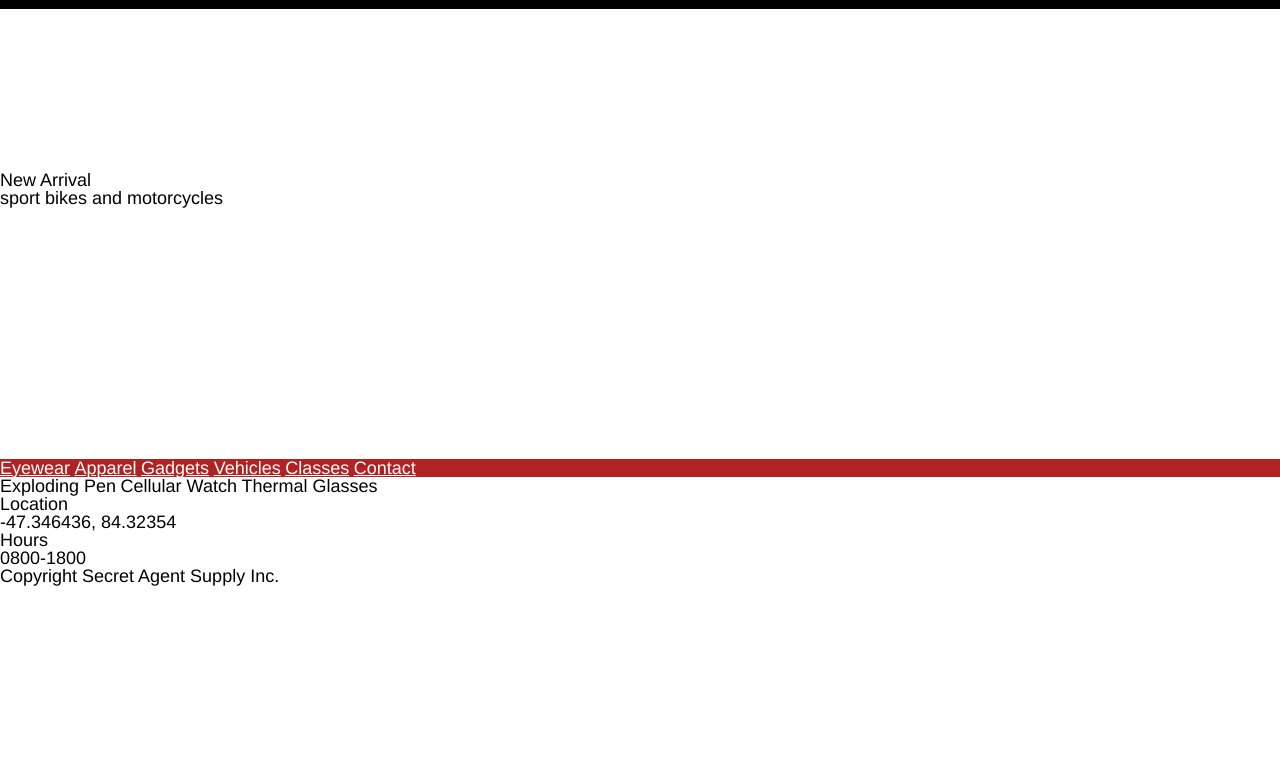
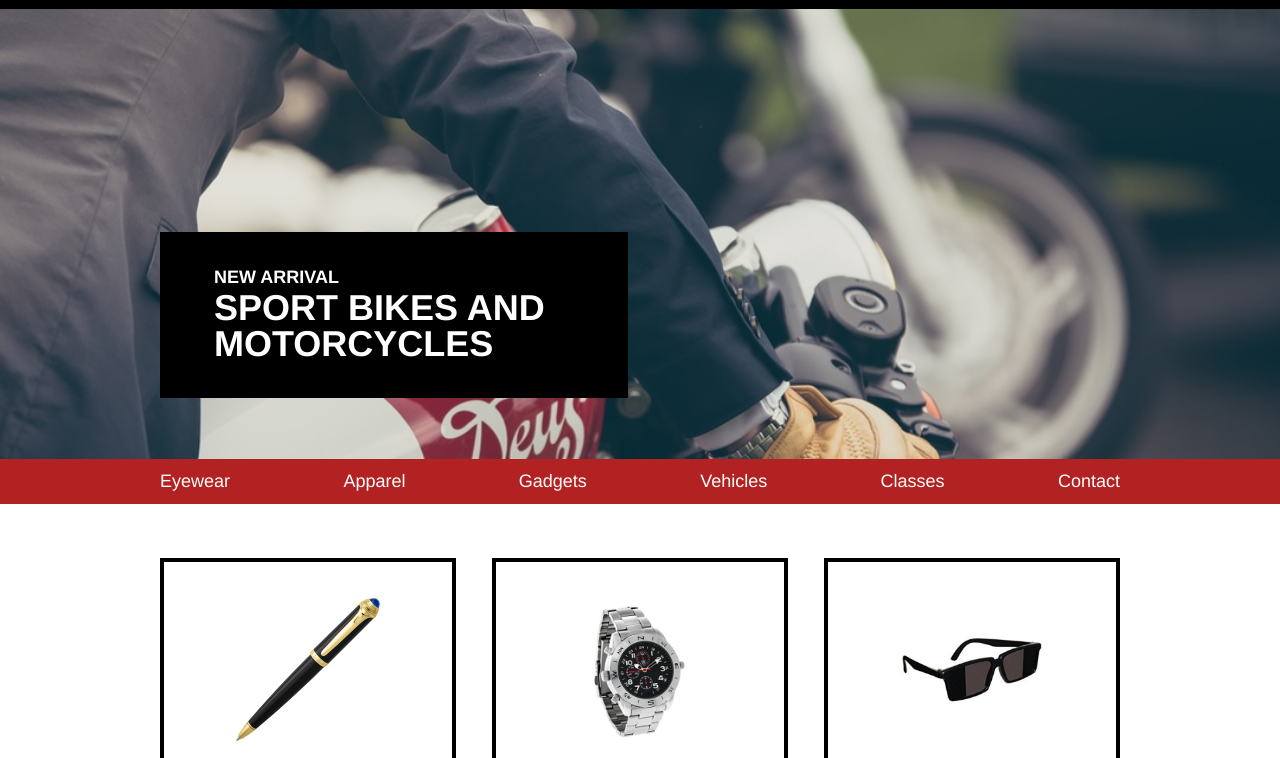
Before and after one commit to anacollado/secret-agent, a plain HTML site: page index.html in a window 1280 px wide. Shown: the part 42-800 px from the top of the page. Drawn offline with Linux system fonts and the light colour scheme.

Commit message:
Style done for standard size

```diff
--- a/index.html
+++ b/index.html
@@ -11,46 +11,61 @@
 		<div class="container">
 			<div class="header-info">
 				<img class="logo" src="./resources/images/logo.png">
-				<h3 class="title">Secret Agent Supply Inc</h3>
+				<h2 class="title">Secret Agent Supply Inc</h2>
 			</div>
 		</div>
 	</header>
 
-	<div class="bike">
+	<div class="bike-container">
+		<div class="container">
 			<div class="info">
-			<h3>New Arrival</h3>
-			<h2>sport bikes and motorcycles</h2>
+				<h2>New Arrival</h2>
+				<h3>sport bikes and motorcycles</h3>
+			</div>
 		</div>
 	</div>
 
 	<nav>
+		<div class="nav-container">
 			<a href="#">Eyewear</a>
 			<a href="#">Apparel</a>
 			<a href="#">Gadgets</a>
 			<a href="#">Vehicles</a>
 			<a href="#">Classes</a>
 			<a href="#">Contact</a>
+		</div>
 	</nav>
 
-	<div class="main">
+	<div class="main-container">
 		<div class="products">
-			<img><span>Exploding Pen</span>
-			<img><span>Cellular Watch</span>
-			<img><span>Thermal Glasses</span>
+			<div class="pic">
+				<img src="./resources/images/pen.png"><span>Exploding Pen</span>
 			</div>
+			<div class="pic">
+				<img src="./resources/images/watch.png"><span>Cellular Watch</span>
+			</div>
+			<div class="pic">
+				<img src="./resources/images/glasses.png"><span>Thermal Glasses</span>
+			</div>
+		</div>
+
 			<div class="details">
-			<div>
+				<div class="bit">
 					<span>Location</span>
 					<p>-47.346436, 84.32354</p>
 				</div>
-			<div>
+				<div class="bit">
 					<span>Hours</span>
 					<p>0800-1800</p>
 				</div>
 			</div>
 	</div>
 
-	<footer>Copyright Secret Agent Supply Inc.</footer>
+	<footer>
+		<div class="container">
+			<span>Copyright Secret Agent Supply Inc.</span>
+		</div>
+	</footer>
 </body>
 
 </html>
--- a/resources/css/style.css
+++ b/resources/css/style.css
@@ -1,3 +1,5 @@
+/*Genera Rules*/
+
 html {
 	font-size: 18px;
 }
@@ -12,10 +14,27 @@ footer {
 	font-family: Helvetica;
 }
 
-.container {
+h2 {
+	font-size: 1rem;
+}
+
+h3 {
+	font-size: 2rem;
+}
+
+span {
+	background: black;
+	color: white;
+}
+
+.container,
+.nav-container,
+.main-container {
 	width: 960px;
 	margin: auto;
 }
+
+/*Header Section*/
 
 header {
 	background-color: black;
@@ -40,19 +59,102 @@ header {
 	align-items: center;
 }
 
+/*Bike Section*/
+
+.bike-container {
+	background-image: url(../images/moto.jpeg);
+	height: 25rem;
+	display: flex;
+	width: 100%;
+	background-size: cover;
+	background-repeat: no-repeat;
+}
 
 
-.bike {
-	height: 25rem;
+ .info {
+	background-color: black;
+	color: white;
+	font-weight: bold;
+	margin-top: 9rem;
+	width: 20rem;
+	padding: 2rem 3rem;
+	text-transform: uppercase;
+	position: relative;
 }
 
-.info {
-	padding-top: 9rem;
+.info h2 {
+	margin-bottom: 0.25rem;
 }
+
+
+/*Nav bar*/
 nav {
 	background-color: firebrick;
 }
 
 nav a {
 	color: white;
+	text-decoration: none;
+	padding: 0.75rem 0rem;
 }
+
+.nav-container {
+	display: flex;
+	justify-content: space-between;
+}
+
+/*Product Section*/
+
+.products {
+	display: flex;
+	justify-content: space-between;
+	padding: 3rem 0rem;
+
+}
+
+.products img {
+	max-height: 9rem;
+	max-width: 8rem;
+	padding: 2rem 0rem;
+	margin: auto;
+
+}
+
+.pic {
+	border: 4px solid black;
+	display: flex;
+	width: 30%;
+	flex-direction: column;
+}
+
+.pic span {
+	text-align: center;
+	padding: 0.5rem 0rem;
+}
+
+/*Store Info*/
+
+.details {
+	display: flex;
+	justify-content: space-between;
+	padding-bottom: 4rem;
+}
+
+.bit {
+	display: flex;
+	flex-direction: column;
+	width: 35%;
+}
+
+.bit span {
+	padding: 1rem 2rem;
+}
+
+/*Footer*/
+
+footer {
+	background: black;
+	display: flex;
+	align-items: center;
+	height: 5rem;
+}
```
Also changed, not shown: 2 other files. Lines whose indentation alone changed are shown as unchanged.
